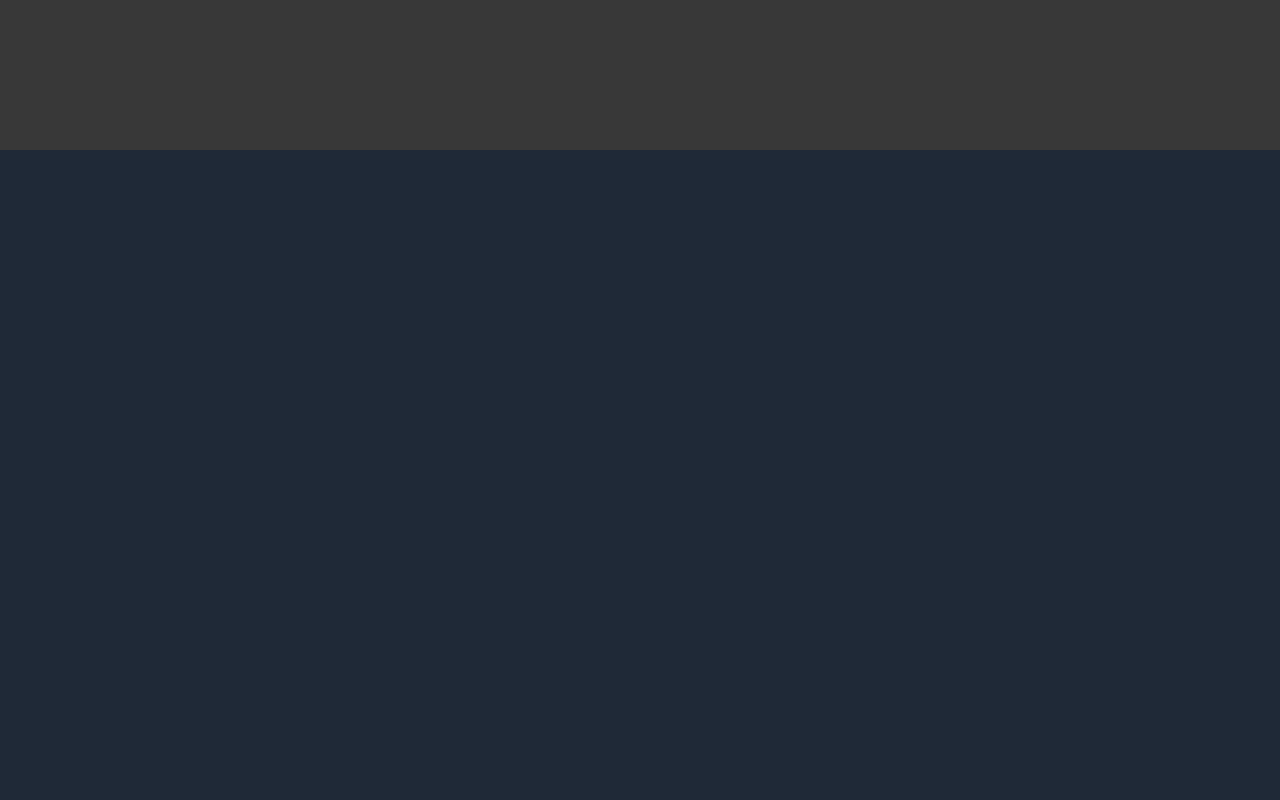
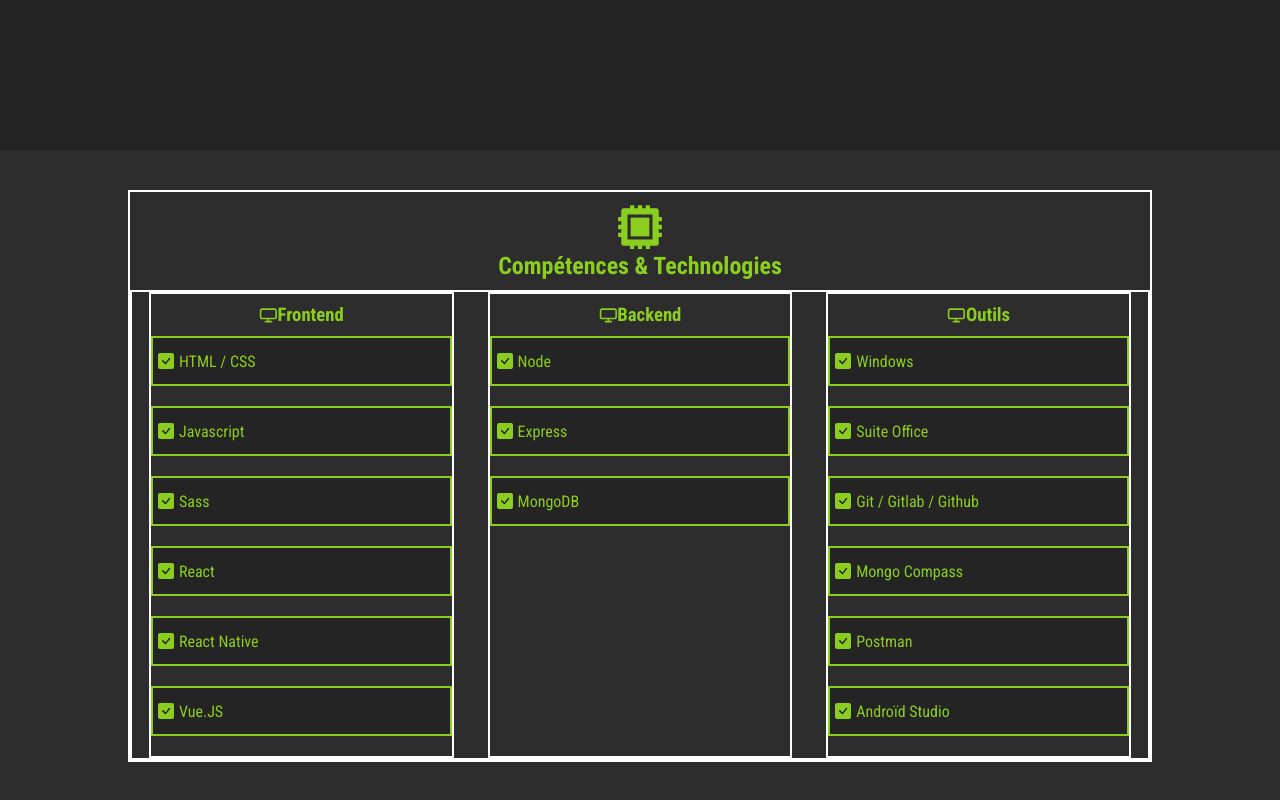
Before and after one commit to JeremyQuievreux/Portfolio-front, a React (Create React App) app: page / in a window 1280 px wide. Shown: the part 542-1342 px from the top of the page. Before the commit the page ends 800 px from the top, so only its background shows below. Built offline with nearby package versions, Linux system fonts and the light colour scheme.

Commit message:
skills componant

```diff
--- a/src/About/About.js
+++ b/src/About/About.js
@@ -6,7 +6,6 @@
 function About() {
     return (
         <div className="about-main-container">
-
             <section className="about-container" id="about">
                 <div className="about-left-block">
                     <h1>Bonjour, je suis Jérémy</h1>
@@ -17,8 +16,7 @@
                     <p>J'ai commencé à me former en autodidacte grace à des sites comme
                         Grafikart, OpenClassRoom, Udemy. J'ai ensuite intégrer le  centre de
                         formation du Bocal Academy Nice, pour y suivre la formation de
-                        Developpeur Fullstack Javascript.
-                    </p>
+                        Developpeur Fullstack Javascript.</p>
                 </div>
                 <div className="about-right-block">
                     <img src={maggle} alt="" />
--- a/src/App.js
+++ b/src/App.js
@@ -2,12 +2,14 @@
 
 import Navbar from './Navbar/Navbar';
 import About from './About/About';
+import Skills from './Skills/Skills';
 
 function App() {
   return (
     <div className="app">
       <Navbar/>
       <About/>
+      <Skills/>
     </div>
   );
 }
--- /dev/null
+++ b/src/Skills/Skills.js
@@ -0,0 +1,97 @@
+import './Skills.scss';
+
+import React from 'react'
+import { IoHardwareChipSharp } from "react-icons/io5";
+import { CgScreen } from "react-icons/cg";
+import { FiDatabase } from "react-icons/fi";
+import { VscTools } from "react-icons/vsc";
+import { BsCheckSquareFill } from "react-icons/bs";
+
+
+function Skills() {
+
+
+    return (
+        <div className="skills-main-container">
+            <div className="skills-container">
+                <div className="skills-icon-container">
+                    <IoHardwareChipSharp/>
+                    <h2>Compétences &amp; Technologies</h2>
+                </div>
+                <div className="skills-block">
+                    <div className="skills-underblock">
+                        <h3><CgScreen/>Frontend</h3>
+                        <div className="skills-item">
+                            <BsCheckSquareFill/>
+                            <p>HTML / CSS</p>
+                        </div>
+                        <div className="skills-item">
+                            <BsCheckSquareFill/>
+                            <p>Javascript</p>
+                        </div>
+                        <div className="skills-item">
+                            <BsCheckSquareFill/>
+                            <p>Sass</p>
+                        </div>
+                        <div className="skills-item">
+                            <BsCheckSquareFill/>
+                            <p>React</p>
+                        </div>
+                        <div className="skills-item">
+                            <BsCheckSquareFill/>
+                            <p>React Native</p>
+                        </div>
+                        <div className="skills-item">
+                            <BsCheckSquareFill/>
+                            <p>Vue.JS</p>
+                        </div>
+                    </div>
+                    <div className="skills-underblock">
+                        <h3><CgScreen/>Backend</h3>
+                        <div className="skills-item">
+                            <BsCheckSquareFill/>
+                            <p>Node</p>
+                        </div>
+                        <div className="skills-item">
+                            <BsCheckSquareFill/>
+                            <p>Express</p>
+                        </div>
+                        <div className="skills-item">
+                            <BsCheckSquareFill/>
+                            <p>MongoDB</p>
+                        </div>
+                    </div>
+                    <div className="skills-underblock tools">
+                        <h3><CgScreen/>Outils</h3>
+                        <div className="skills-item">
+                            <BsCheckSquareFill/>
+                            <p>Windows</p>
+                        </div>
+                        <div className="skills-item">
+                            <BsCheckSquareFill/>
+                            <p>Suite Office</p>
+                        </div>
+                        <div className="skills-item">
+                            <BsCheckSquareFill/>
+                            <p>Git / Gitlab / Github</p>
+                        </div>
+                        <div className="skills-item">
+                            <BsCheckSquareFill/>
+                            <p>Mongo Compass</p>
+                        </div>
+                        <div className="skills-item">
+                            <BsCheckSquareFill/>
+                            <p>Postman</p>
+                        </div>
+                        <div className="skills-item">
+                            <BsCheckSquareFill/>
+                            <p>Androïd Studio</p>
+                        </div>
+                    </div>
+                </div>
+            </div>
+        </div>
+    )
+}
+
+export default Skills
--- /dev/null
+++ b/src/Skills/Skills.scss
@@ -0,0 +1,56 @@
+@import '../master.scss';
+
+.skills-main-container{
+    width: 100%;
+    background-color: $tier3;
+    color: $secondary;
+    display: flex;
+    justify-content: center;
+    padding: 40px 0;
+    .skills-container{
+        width: 80%;
+        border: 2px solid white;
+    }
+    .skills-icon-container{
+        display: flex;
+        flex-direction: column;
+        justify-content: center;
+        align-items: center;
+        margin: 10px;
+        svg{
+            height: 50px;
+            width: 50px;
+        }
+    }
+    .skills-block{
+        display: flex;
+        flex-wrap: wrap;
+        justify-content: space-around;
+        border: 2px solid white;
+        .skills-underblock{
+            border: 2px solid white;
+            width: 30%;
+            display: flex;
+            flex-direction: column;
+            h3{
+                display: flex;
+                justify-content: center;
+                align-items: center;
+                margin: 10px;
+            }
+            .skills-item{
+                background-color: $tier2;
+                border: 2px solid $secondary;
+                height: 50px;
+                margin-bottom: 20px;
+                display: flex;
+                align-items: center;
+                svg{
+                    margin: 5px;
+                }
+            }
+
+        }
+    }
+
+}
--- a/src/master.scss
+++ b/src/master.scss
@@ -2,7 +2,8 @@
 $primary : black;
 $secondary : #8CCE1F;
 $tier : #1F2937;
-$tier2 : rgb(56, 56, 56);
+$tier2 : rgb(36, 36, 36);
+$tier3 : rgb(45, 45, 45);
 
 // font
 @import url('https://fonts.googleapis.com/css2?family=Righteous&family=Roboto+Condensed:ital,wght@0,400;0,700;1,400;1,700&display=swap');
```
Lines whose indentation alone changed are shown as unchanged.
